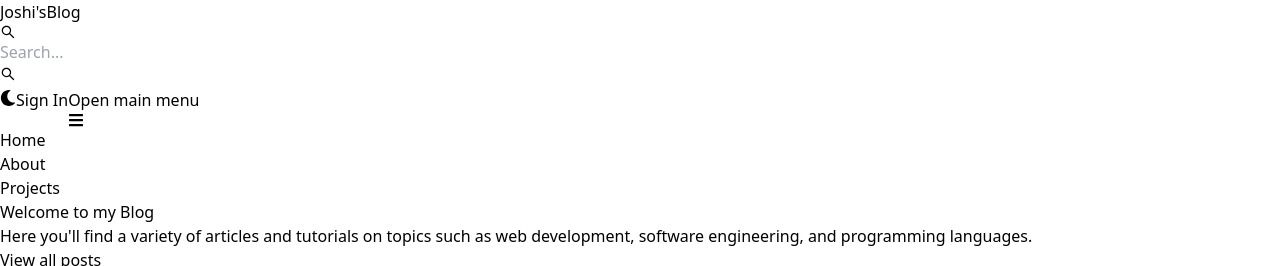
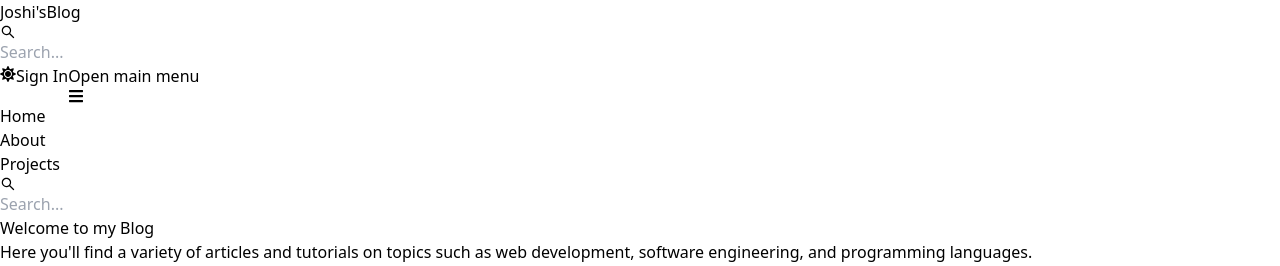
Before and after one commit to Karanjos/my-blog, a React (Vite) app in the folder client/: page / in a window 1280 px wide. Shown: the top 266 px of the page. Built offline with nearby package versions, Linux system fonts and the light colour scheme; no server answers.

Commit message:
fix small issues

```diff
--- a/client/src/components/Header.jsx
+++ b/client/src/components/Header.jsx
@@ -21,6 +21,8 @@ const Header = () => {
     const searchTermFromUrl = urlParams.get("searchTerm");
     if (searchTermFromUrl) {
       setSearchTerm(searchTermFromUrl);
+    } else {
+      setSearchTerm(null); // Reset searchTerm to null if searchTermFromUrl is null
     }
   }, [location.search]);
 
@@ -49,32 +51,6 @@ const Header = () => {
   };
 
   return (
-    // <div className="bg-slate-200">
-    //   <div className="flex justify-between items-center max-w-6xl mx-auto p-3">
-    //     <Link to="/">
-    //       <h1 className="font-bold">Auth App</h1>
-    //     </Link>
-    //     <ul className="flex gap-4">
-    //       <Link to="/">
-    //         <li>Home</li>
-    //       </Link>
-    //       <Link to="/about">
-    //         <li>About</li>
-    //       </Link>
-    //       <Link to="/profile">
-    //         {currentUser ? (
-    //           <img
-    //             src={currentUser.profilePicture}
-    //             alt="profile"
-    //             className="w-8 h-8 rounded-full object-cover"
-    //           />
-    //         ) : (
-    //           <li>Sign In</li>
-    //         )}
-    //       </Link>
-    //     </ul>
-    //   </div>
-    // </div>
     <Navbar className=" border-b-2">
       <Link
         to="/"
@@ -90,22 +66,19 @@ const Header = () => {
           type="text"
           placeholder="Search..."
           rightIcon={AiOutlineSearch}
-          className="hidden lg:inline"
+          className="hidden md:inline"
           value={searchTerm}
           onChange={(e) => setSearchTerm(e.target.value)}
         />
       </form>
-      <Button className="w-12 h-10 lg:hidden" color="gray" pill>
-        <AiOutlineSearch />
-      </Button>
       <div className=" flex gap-4 md:order-2">
         <Button
-          className=" w-12 h-10 hidden sm:inline"
+          className="w-12 h-10 hidden sm:inline"
           color="gray"
           pill
           onClick={() => dispatch(toggleTheme())}
         >
-          {theme === "light" ? <FaMoon /> : <FaSun />}
+          {theme === "light" ? <FaSun /> : <FaMoon />}
         </Button>
         {currentUser ? (
           <Dropdown
@@ -130,6 +103,21 @@ const Header = () => {
             </Link>
             <Dropdown.Divider />
             <Dropdown.Item onClick={handleSignOut}>Sign Out</Dropdown.Item>
+            <Dropdown.Divider />
+            <Dropdown.Item className="" onClick={() => dispatch(toggleTheme())}>
+              {" "}
+              {theme === "light" ? (
+                <>
+                  Dark Mode
+                  <FaSun className=" ml-2" />
+                </>
+              ) : (
+                <>
+                  Light Mode
+                  <FaMoon className=" ml-2" />
+                </>
+              )}
+            </Dropdown.Item>
           </Dropdown>
         ) : (
           <Link to="/sign-in">
@@ -150,6 +138,16 @@ const Header = () => {
         <Navbar.Link active={path === "/projects"} as={"div"}>
           <Link to="/projects">Projects</Link>
         </Navbar.Link>
+        <form onSubmit={handleSubmit} className="mt-4">
+          <TextInput
+            type="text"
+            placeholder="Search..."
+            rightIcon={AiOutlineSearch}
+            className="md:hidden"
+            value={searchTerm}
+            onChange={(e) => setSearchTerm(e.target.value)}
+          />
+        </form>
       </Navbar.Collapse>
     </Navbar>
   );
--- a/client/src/index.css
+++ b/client/src/index.css
@@ -39,3 +39,7 @@ body {
 .dark .post-content a {
   color: rgb(73, 149, 199);
 }
+
+.searchbar input {
+  width: 100px;
+}
```
Also changed, not shown: 1 other file (tests, documents, lock files or other folders).
